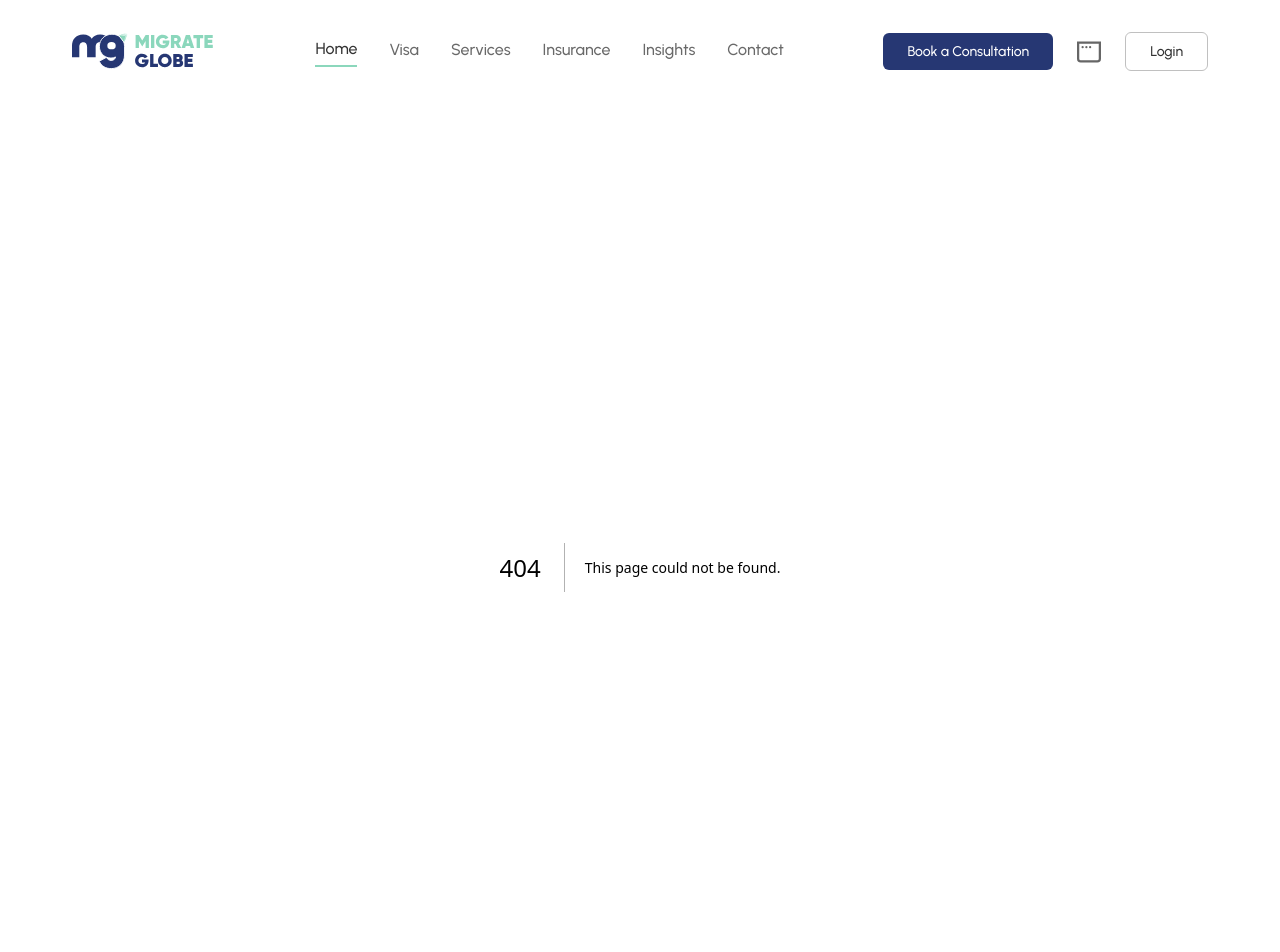
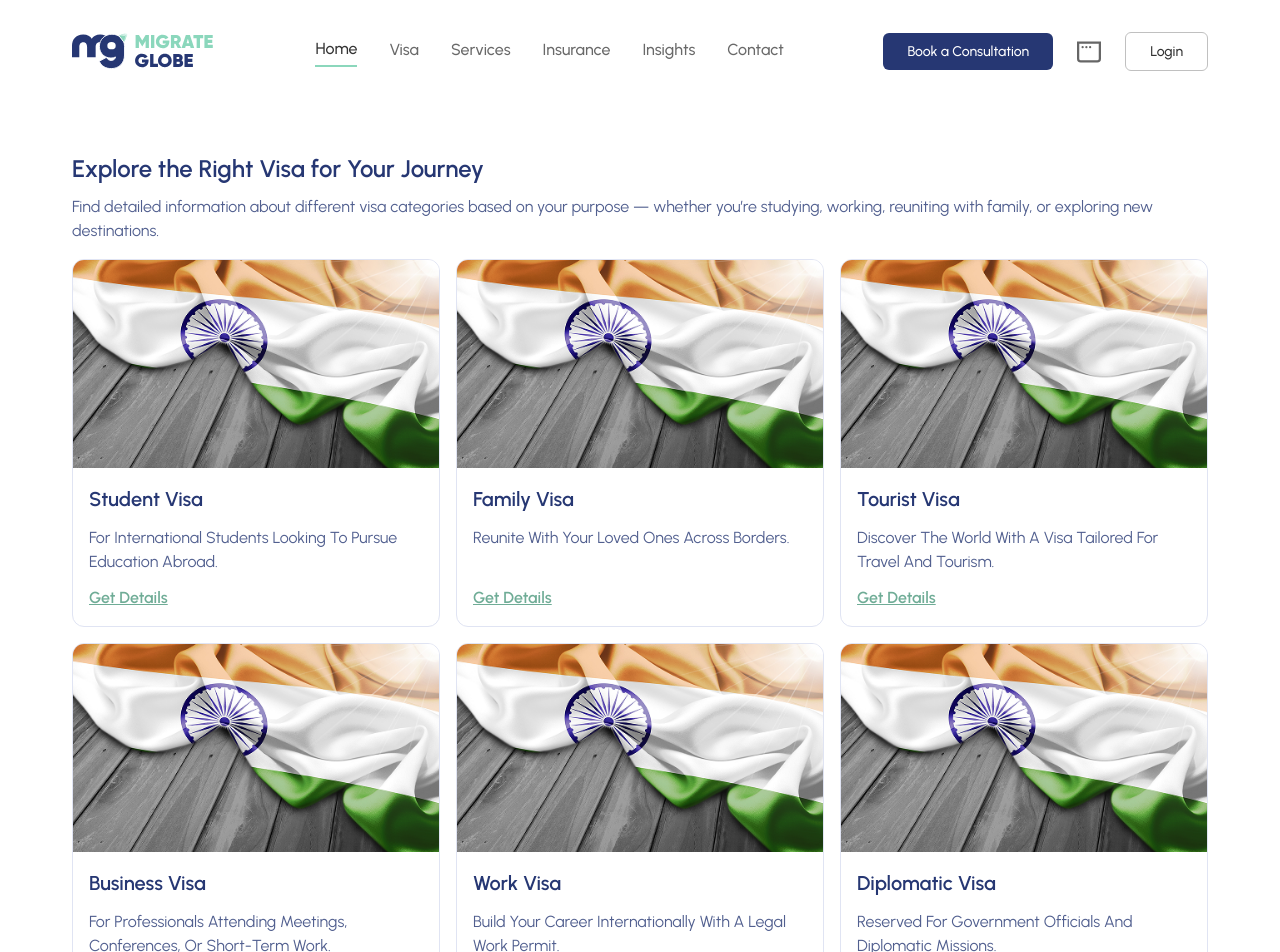
Before and after one commit to SarangTandel5112/migrate-globe-FE, a Next.js app: page /visa in a window 1280 px wide. Before the commit this address had no page. Shown: the top 952 px of the page. Built offline with nearby package versions, Linux system fonts and the light colour scheme.

Commit message:
[Add] : Visa page added

```diff
--- a/package.json
+++ b/package.json
@@ -9,6 +9,7 @@
     "lint": "next lint"
   },
   "dependencies": {
+    "@tailwindcss/line-clamp": "^0.4.4",
     "next": "15.3.3",
     "react": "^19.0.0",
     "react-dom": "^19.0.0"
--- a/src/app/layout.tsx
+++ b/src/app/layout.tsx
@@ -23,9 +23,9 @@ export default function RootLayout({
         <html lang="en">
             <body className={`${urbanist.variable} antialiased`}>
                 <Navbar />
-                  <div className="container-1200 py-8 md:py-12 lg:py-16">
+                <div className="container-1200 px-5 md:px-6 lg:px-8 py-4 md:py-8 lg:py-12">
                     {children}
-                  </div>
+                </div>
             </body>
         </html>
     );
--- /dev/null
+++ b/src/app/visa/page.tsx
@@ -0,0 +1,62 @@
+import VisaCard from "@/components/layout/VisaCard";
+import React from "react";
+
+function page() {
+    const visaTypes = [
+        {
+            title: "Student Visa",
+            description:
+                "For International Students Looking To Pursue Education Abroad.",
+            image: "/images/student.jpg",
+        },
+        {
+            title: "Family Visa",
+            description: "Reunite With Your Loved Ones Across Borders.",
+            image: "/images/family.jpg",
+        },
+        {
+            title: "Tourist Visa",
+            description:
+                "Discover The World With A Visa Tailored For Travel And Tourism.",
+            image: "/images/tourist.jpg",
+        },
+        {
+            title: "Business Visa",
+            description:
+                "For Professionals Attending Meetings, Conferences, Or Short-Term Work.",
+            image: "/images/business.jpg",
+        },
+        {
+            title: "Work Visa",
+            description:
+                "Build Your Career Internationally With A Legal Work Permit.",
+            image: "/images/work.jpg",
+        },
+        {
+            title: "Diplomatic Visa",
+            description:
+                "Reserved For Government Officials And Diplomatic Missions.",
+            image: "/images/diplomatic.jpg",
+        },
+    ];
+
+    return (
+        <div>
+            <h1 className="text-heading1 text-navy-blue">
+                Explore the Right Visa for Your Journey
+            </h1>
+            <p className="text-description1 text-navy-blue-400 mt-2">
+                Find detailed information about different visa categories based
+                on your purpose — whether you’re studying, working, reuniting
+                with family, or exploring new destinations.
+            </p>
+            <div className="grid grid-cols-1 sm:grid-cols-2 lg:grid-cols-3 gap-4 mt-4">
+                {visaTypes.map((visa, index) => (
+                    <VisaCard visa={visa} key={index} />
+                ))}
+            </div>
+        </div>
+    );
+}
+
+export default page;
--- /dev/null
+++ b/src/components/layout/VisaCard.tsx
@@ -0,0 +1,28 @@
+import Image from "next/image";
+import Link from "next/link";
+
+export default function VisaCard({ visa }: { visa: any }) {
+    return (
+        <div className="rounded-xl overflow-hidden border border-[#E0E4F3] shadow-bottom-blue transition-transform hover:scale-105 bg-white">
+            <Image
+                src="/india.png"
+                alt={visa.title}
+                width={500}
+                height={200}
+                className="w-full h-52 object-cover"
+            />
+            <div className="p-4 flex flex-col gap-2 lg:gap-3">
+                <h3 className="text-heading2 text-navy-blue">{visa.title}</h3>
+                <p className="text-description1 text-navy-blue-400 line-clamp-2 min-h-[calc(1.5rem*2)]">
+                    {visa.description}
+                </p>
+                <Link
+                    href="#"
+                    className="text-mint-green-600 text-description1 font-semibold underline"
+                >
+                    Get Details
+                </Link>
+            </div>
+        </div>
+    );
+}
--- a/tailwind.config.js
+++ b/tailwind.config.js
@@ -79,6 +79,7 @@ module.exports = {
     },
   },
   plugins: [
+    require('@tailwindcss/line-clamp'),
     plugin(function ({ addUtilities, addComponents }) {
 
       addComponents({
@@ -93,6 +94,19 @@ module.exports = {
           },
           '@screen lg': {
             fontSize: '24px',
+          },
+        },
+        '.text-heading2': {
+          fontSize: '16px', // Default (mobile)
+          // lineHeight: '120%',
+          fontWeight: '600',
+          // letterSpacing: '-0.02em',
+          // fontFamily: theme('fontFamily.space-grotesk').join(', '),
+          '@screen md': {
+            fontSize: '18px',
+          },
+          '@screen lg': {
+            fontSize: '20px',
           },
         },
         '.text-description1': {
```
Also changed, not shown: public/india.png (added), 1 other file (tests, documents, lock files or other folders).
